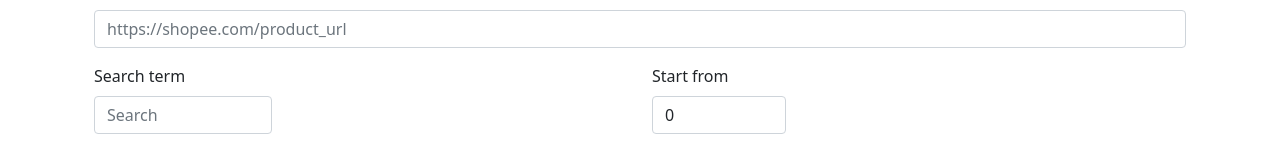
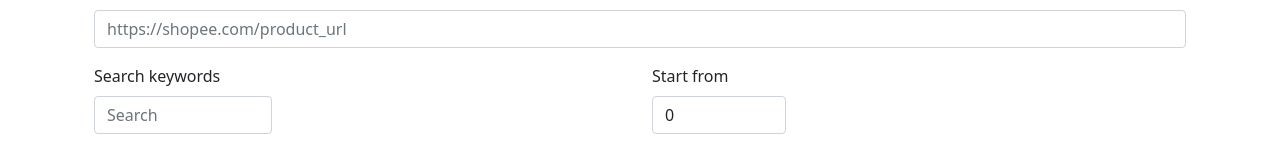
Before and after one commit to ynshung/searchee, a React (Create React App) app: page / in a window 1280 px wide. Shown: the part 159-311 px from the top of the page. Built offline with nearby package versions, Linux system fonts and the light colour scheme; no server answers.

Commit message:
change text

```diff
--- a/src/App.js
+++ b/src/App.js
@@ -46,7 +46,7 @@
     searchTerm.current = e.target[1].value;
 
     if (searchTerm.current.length > 128) {
-      setError("Search term should not exceed 128 characters.");
+      setError("Search keywords should not exceed 128 characters.");
     }
 
     let offset = e.target[2].value;
@@ -77,7 +77,7 @@
       })
       .catch((error) => {
         console.log(error);
-        setError("Internal server error occured. Please report the console log to the developer - " + error.name + ': ' + error.message);
+        setError("Internal server error occured. Please retry the operation and report the console log to the developer if it occur frequently.");
         setLoading(false);
       });
   }
@@ -109,7 +109,7 @@
       })
       .catch((error) => {
         console.log(error);
-        setError("Internal server error occured. Please report the console log to the developer - " + error.name + ': ' + error.message);
+        setError("Internal server error occured. Please retry the operation and report the console log to the developer if it occur frequently.");
         setLoadingMore(false);
       });
 
@@ -195,7 +195,7 @@
               <Col>
                 <Col sm={6} lg={4}>
                   <Form.Group className="mb-3" controlId="formBasicPassword">
-                    <Form.Label>Search term</Form.Label>
+                    <Form.Label>Search keywords</Form.Label>
                     <Form.Control
                       required
                       type="text"
```
